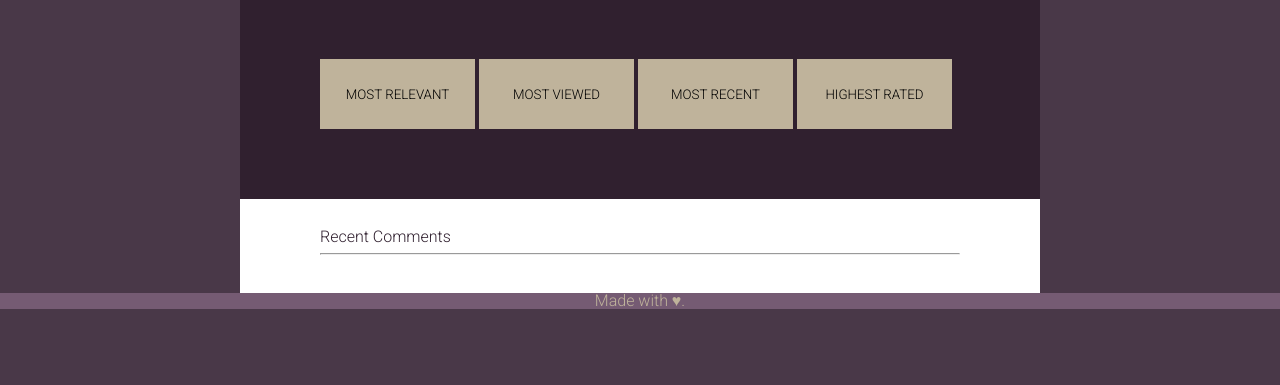
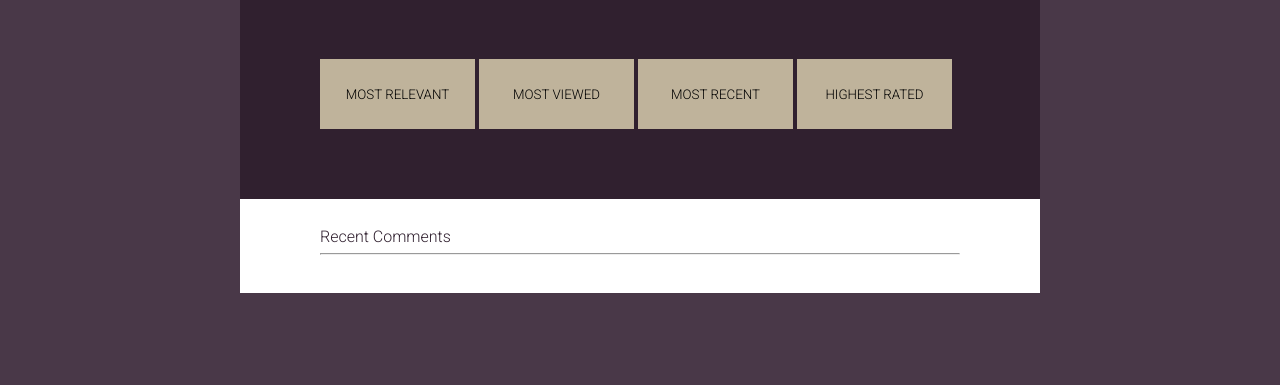
Before and after one commit to jessmchang/yt-instant, a PHP site: page / in a window 1280 px wide. Shown: the part 85-470 px from the top of the page. Run offline with PHP 8.4, Linux system fonts and the light colour scheme; some libraries are stand-ins or nearby versions.

Commit message:
Styling.

```diff
--- a/index.html
+++ b/index.html
@@ -28,9 +28,5 @@
 
 	<script type="text/javascript" src="index.js"></script>
 	</body>
-	<footer>
-		<p>Made with ♥.</p>
-
-	</footer>
 
 </html>
--- a/sass/style.scss
+++ b/sass/style.scss
@@ -68,7 +68,7 @@ footer{
 
 #video_info{
 	width: 800px;
-	margin: auto;
+	margin: auto auto 100px auto;
 }
 
 #comment_area{
--- a/stylesheets/style.css
+++ b/stylesheets/style.css
@@ -126,7 +126,7 @@ footer {
 /* line 69, ../sass/style.scss */
 #video_info {
   width: 800px;
-  margin: auto;
+  margin: auto auto 100px auto;
 }
 
 /* line 74, ../sass/style.scss */
```
